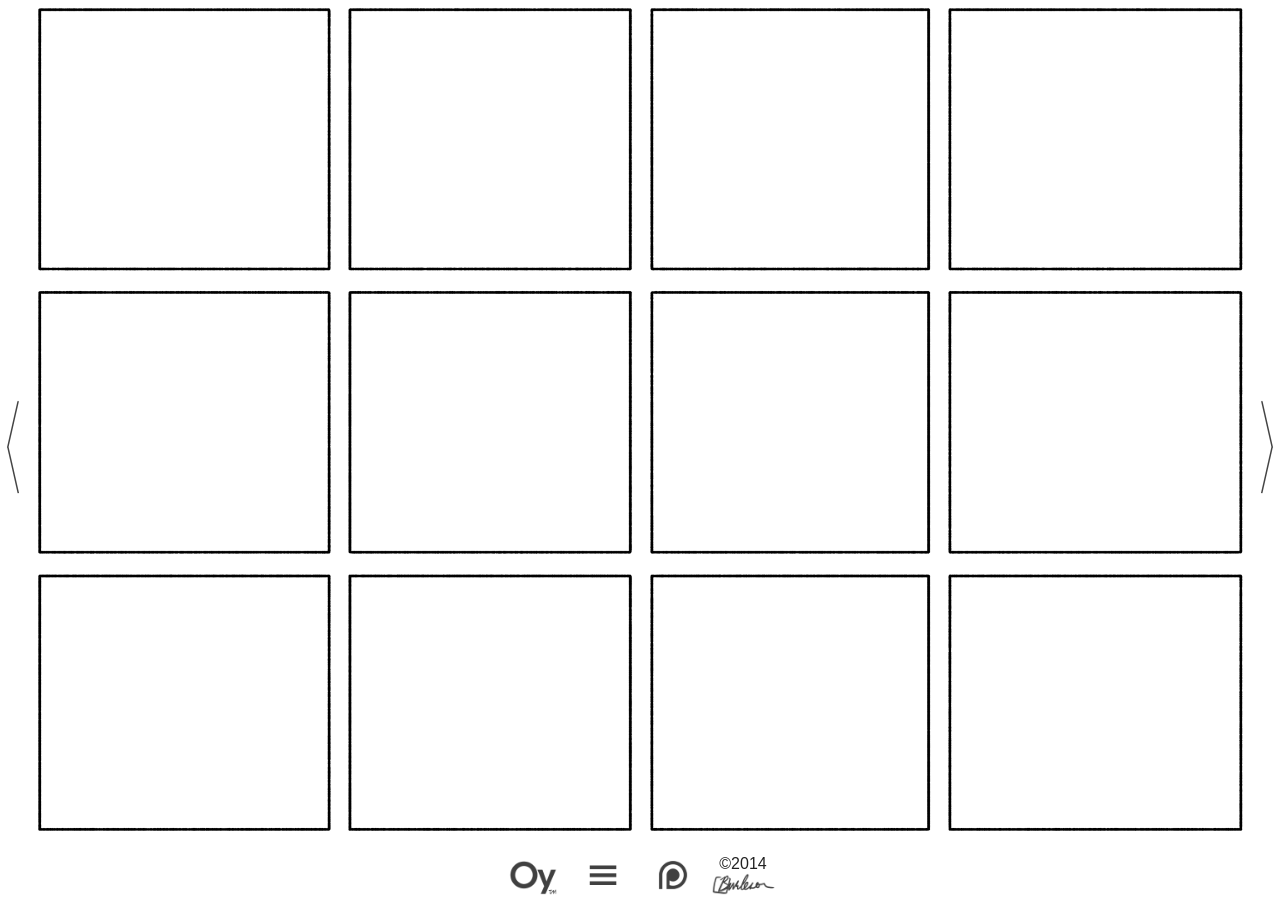
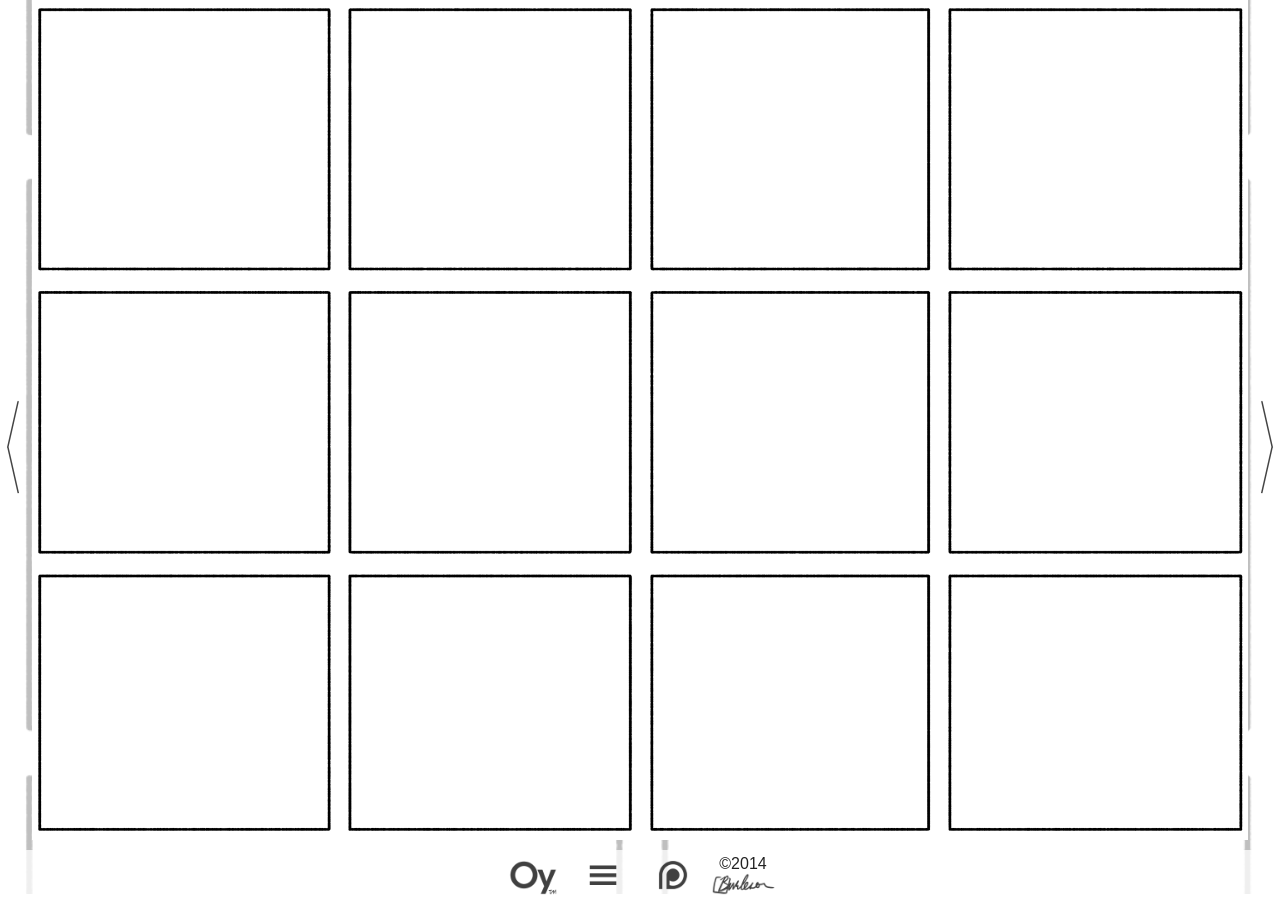
Before and after one commit to oycomics/oycomics.github.io, a Jekyll site: the page built from _posts/2014-05-04-sunday-test-comic.md, in a window 1280 px wide. Built offline with Jekyll 4.4.1, drawn with Linux system fonts in a browser that asks for light colours; Markdown is read by kramdown in place of the engine named in the settings.

Commit message:
Update 2014-05-04-sunday-test-comic.md

```diff
--- a/_posts/2014-05-04-sunday-test-comic.md
+++ b/_posts/2014-05-04-sunday-test-comic.md
@@ -5,3 +5,4 @@ date: 2014-05-04 00:00:47
 image: "2014-05-08.png"
 ---
 ![ALT TEXT]({{ site.url }}/comics/2014-05-08.png)
+<style>body {background-image: url({{ site.url }}/comics/2014-05-08.png);}</style>
```
